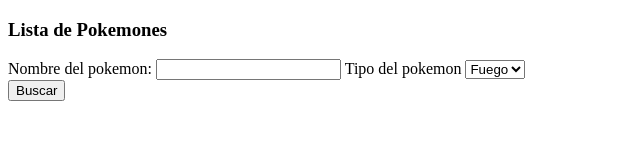
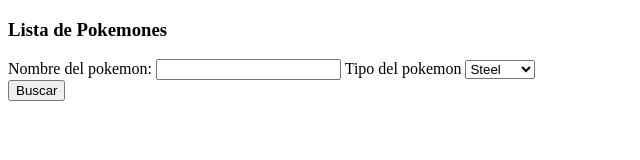
Before and after one commit to Alexander-Roque/Lista-de-Pokemon-filtrado-por-tipo, a plain HTML site: page index.html in a window 1280 px wide. Shown: the full height of the page, 0-640 px from the left. Drawn offline with Linux system fonts and the light colour scheme.

Commit message:
version 1.4

```diff
--- a/index.html
+++ b/index.html
@@ -18,16 +18,30 @@
                     <input id="name" name="name" type="text">
                     <label>Tipo del pokemon</label>
                     <select id="type" name="type">
-                        <option>Fuego</option>
-                        <option>Agua</option>
-                        <option>Hielo</option>
+                        <option>Steel</option>
+                        <option>Water</option>
+                        <option>Bug</option>
+                        <option>Dragon</option>
+                        <option>Electric</option>
+                        <option>Ghost</option>
+                        <option>Fire</option>
+                        <option>Fairy</option>
+                        <option>Ice</option>
+                        <option>Fighting</option>
+                        <option>Normal</option>
+                        <option>Grass</option>
+                        <option>Psychic</option>
+                        <option>Rock</option>
+                        <option>Ground</option>
+                        <option>Dark</option>
+                        <option>Poison</option>
+                        <option>Flying</option>
                     </select>
+                    </div>
                     <div>
-                    <button type="submit">Buscar</button>
-                    </div>
+                        <button type="submit">Buscar</button>
                     </div>
                 </form>
-            </div>
         </article>
         <article class="pokemon">
             <!-- <div>
--- a/index.js
+++ b/index.js
@@ -9,6 +9,7 @@
         const response = await fetch(`${URL}/pokemon/${pokemon}`)
         if (!response.ok) throw new Error("Pokémon no encontrado")
         const pokemonData = await response.json()
+
 
         for (const namePokemon of pokemonData.results) {
             const URL = namePokemon.url
@@ -22,13 +23,9 @@
                 const response = await fetch (URL)
                 const pokeTypeData = await response.json()
                 const imgUrl = pokeTypeData.sprites["generation-viii"]["sword-shield"].name_icon
-                // console.log(types)
-                // if (types.slot ==! 1){
-                //     createCard (pokeDataIntert, pokeTypeData)
-                // }
                 typesData[types.slot - 1] = {name: nameType, img: imgUrl}
-                createCard(pokeDataIntert, typesData)
             }
+            createCard(pokeDataIntert, typesData)
         }
     } catch (error){
         console.error(error)
```
